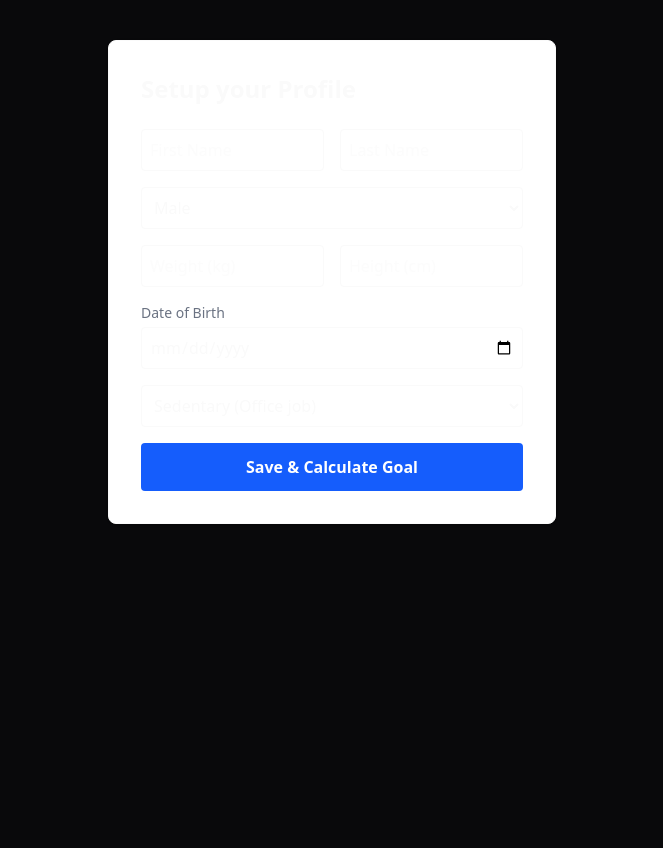
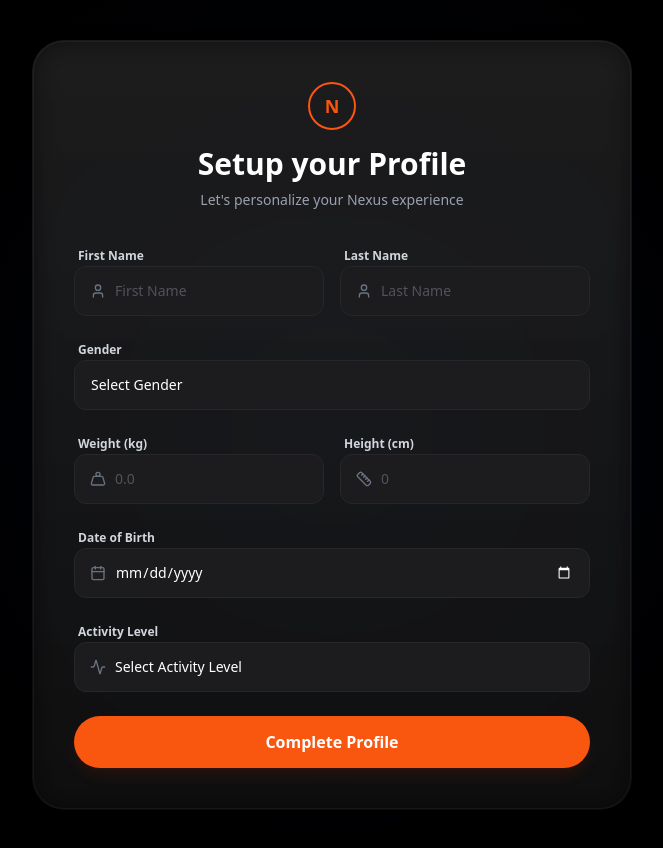
Before and after one commit to Taninwat-55/project2, a Next.js app in the folder frontend/: page /onboarding in a window 1280 px wide. Shown: the whole page, without its empty margins (308-971 px from the left). Before the commit the page ends 800 px from the top, so only its background shows below. Built offline with nearby package versions, Linux system fonts and the light colour scheme.

Commit message:
feat: fix onboarding process and middleware errors

```diff
--- a/frontend/app/actions/profile.ts
+++ b/frontend/app/actions/profile.ts
@@ -37,7 +37,20 @@ export async function updateProfile(data: ProfileData) {
     data.activityLevel as ActivityLevel
   );
 
-  const { error } = await supabase
+  console.log('[updateProfile] Attempting to update profile for user:', user.id);
+  console.log('[updateProfile] Data being sent:', {
+    first_name: data.firstName,
+    last_name: data.lastName,
+    gender: data.gender,
+    weight_kg: data.weight,
+    height_cm: data.height,
+    date_of_birth: data.dateOfBirth ? data.dateOfBirth : null,
+    activity_level: data.activityLevel,
+    daily_calorie_goal: calculatedGoal,
+    profile_completed: true,
+  });
+
+  const { error, count } = await supabase
     .from("profiles")
     .update({
       first_name: data.firstName,
@@ -56,7 +69,10 @@ export async function updateProfile(data: ProfileData) {
     })
     .eq("id", user.id);
 
+  console.log('[updateProfile] Update result - error:', error, 'count:', count);
+
   if (error) {
+    console.error('[updateProfile] Update failed:', error.message);
     return { success: false, error: error.message };
   }
 
--- a/frontend/app/components/OnboardingForm.tsx
+++ b/frontend/app/components/OnboardingForm.tsx
@@ -5,6 +5,7 @@ import { updateProfile } from "@/app/actions/profile";
 import { ActivityLevel, Gender } from "@/types/database";
 import { useRouter } from "next/navigation";
 import { useToast } from "@/app/components/ToastContext";
+import { User, Ruler, Weight, Calendar, Activity } from "lucide-react";
 
 export default function OnboardingForm() {
   const router = useRouter();
@@ -16,7 +17,7 @@ export default function OnboardingForm() {
     setLoading(true);
     const formData = new FormData(e.currentTarget);
 
-    const result = await updateProfile({
+    const profileData = {
       firstName: formData.get("firstName") as string,
       lastName: formData.get("lastName") as string,
       gender: formData.get("gender") as Gender,
@@ -24,95 +25,178 @@ export default function OnboardingForm() {
       height: parseFloat(formData.get("height") as string),
       dateOfBirth: formData.get("dateOfBirth") as string,
       activityLevel: formData.get("activityLevel") as ActivityLevel,
-    });
+    };
+
+    console.log("[OnboardingForm] Submitting profile data:", profileData);
+
+    const result = await updateProfile(profileData);
+
+    console.log("[OnboardingForm] updateProfile result:", result);
 
     if (result.success) {
       showToast("Profile saved successfully!", "success");
-      router.push("/dashboard"); // Go to dashboard after setup
+      // Force a full refresh to ensure middleware gets fresh session data
+      router.refresh();
+      // Small delay to ensure refresh completes before navigation
+      setTimeout(() => {
+        router.push("/dashboard");
+      }, 100);
     } else {
       showToast(result.error || "Failed to save profile", "error");
+      setLoading(false);
     }
-    setLoading(false);
   };
 
   return (
-    <div className="max-w-md mx-auto mt-10 bg-white dark:bg-black p-8 border rounded-lg shadow">
-      <h1 className="text-2xl font-bold mb-6">Setup your Profile</h1>
-      <form onSubmit={handleSubmit} className="flex flex-col gap-4">
+    <div className="min-h-screen bg-black text-white font-sans flex flex-col relative overflow-hidden">
+      {/* Background Overlay - matching login page style */}
+      <div className="absolute inset-0 z-0">
+        <div className="absolute inset-0 bg-[radial-gradient(circle_at_center,_var(--color-slate-900)_0%,_#000000_100%)] opacity-80 z-10"></div>
+        {/* Optional: Add the same gym image background if desired, or keep it clean */}
+        <div className="absolute inset-0 bg-black/60 z-10"></div>
+      </div>
+
+      <main className="relative z-20 flex-1 flex items-center justify-center px-4 w-full py-10">
+        <div className="w-full max-w-[600px] p-[1px] rounded-[32px] bg-gradient-to-b from-white/10 to-white/5 backdrop-blur-xl">
+          <div className="w-full h-full bg-black/40 rounded-[31px] p-8 md:p-10 border border-white/5 shadow-2xl backdrop-blur-md">
+
+            <div className="text-center mb-8">
+              <div className="w-12 h-12 rounded-full border-2 border-[var(--color-accent)] flex items-center justify-center text-[var(--color-accent)] font-bold text-lg mx-auto mb-4">
+                N
+              </div>
+              <h1 className="text-3xl font-bold text-white mb-2">Setup your Profile</h1>
+              <p className="text-gray-400 text-sm">Let&apos;s personalize your Nexus experience</p>
+            </div>
+
+            <form onSubmit={handleSubmit} className="space-y-5">
               <div className="grid grid-cols-2 gap-4">
+                <div className="space-y-1">
+                  <label className="text-xs font-semibold text-gray-300 ml-1">First Name</label>
+                  <div className="relative group">
+                    <User className="absolute left-4 top-1/2 -translate-y-1/2 text-gray-500 w-4 h-4 group-focus-within:text-[var(--color-accent)] transition-colors" />
                     <input
                       name="firstName"
                       placeholder="First Name"
                       required
-            className="border p-2 rounded"
+                      className="w-full bg-[#1c1c1e] text-white text-sm rounded-xl py-3.5 pl-10 pr-4 border border-zinc-800 outline-none focus:border-[var(--color-accent)] focus:ring-1 focus:ring-[var(--color-accent)] transition-all placeholder:text-zinc-600"
                     />
+                  </div>
+                </div>
+                <div className="space-y-1">
+                  <label className="text-xs font-semibold text-gray-300 ml-1">Last Name</label>
+                  <div className="relative group">
+                    <User className="absolute left-4 top-1/2 -translate-y-1/2 text-gray-500 w-4 h-4 group-focus-within:text-[var(--color-accent)] transition-colors" />
                     <input
                       name="lastName"
                       placeholder="Last Name"
                       required
-            className="border p-2 rounded"
+                      className="w-full bg-[#1c1c1e] text-white text-sm rounded-xl py-3.5 pl-10 pr-4 border border-zinc-800 outline-none focus:border-[var(--color-accent)] focus:ring-1 focus:ring-[var(--color-accent)] transition-all placeholder:text-zinc-600"
                     />
                   </div>
+                </div>
+              </div>
 
+              <div className="space-y-1">
+                <label className="text-xs font-semibold text-gray-300 ml-1">Gender</label>
+                <div className="relative group">
+                  <input className="hidden" /> {/* Spacer or fix if needed, but select should be fine */}
                   <select
                     name="gender"
-          className="border p-2 rounded bg-transparent"
+                    className="w-full bg-[#1c1c1e] text-white text-sm rounded-xl py-3.5 px-4 border border-zinc-800 outline-none focus:border-[var(--color-accent)] focus:ring-1 focus:ring-[var(--color-accent)] transition-all appearance-none cursor-pointer"
                     required
                   >
+                    <option value="" disabled selected>Select Gender</option>
                     <option value="male">Male</option>
                     <option value="female">Female</option>
+                    <option value="other">Other</option>
                   </select>
+                  {/* Custom arrow could be added here but defaulting for now */}
+                </div>
+              </div>
 
               <div className="grid grid-cols-2 gap-4">
+                <div className="space-y-1">
+                  <label className="text-xs font-semibold text-gray-300 ml-1">Weight (kg)</label>
+                  <div className="relative group">
+                    <Weight className="absolute left-4 top-1/2 -translate-y-1/2 text-gray-500 w-4 h-4 group-focus-within:text-[var(--color-accent)] transition-colors" />
                     <input
                       name="weight"
                       type="number"
                       step="0.1"
-            placeholder="Weight (kg)"
+                      placeholder="0.0"
                       required
-            className="border p-2 rounded"
+                      className="w-full bg-[#1c1c1e] text-white text-sm rounded-xl py-3.5 pl-10 pr-4 border border-zinc-800 outline-none focus:border-[var(--color-accent)] focus:ring-1 focus:ring-[var(--color-accent)] transition-all placeholder:text-zinc-600"
                     />
+                  </div>
+                </div>
+                <div className="space-y-1">
+                  <label className="text-xs font-semibold text-gray-300 ml-1">Height (cm)</label>
+                  <div className="relative group">
+                    <Ruler className="absolute left-4 top-1/2 -translate-y-1/2 text-gray-500 w-4 h-4 group-focus-within:text-[var(--color-accent)] transition-colors" />
                     <input
                       name="height"
                       type="number"
-            placeholder="Height (cm)"
+                      placeholder="0"
                       required
-            className="border p-2 rounded"
+                      className="w-full bg-[#1c1c1e] text-white text-sm rounded-xl py-3.5 pl-10 pr-4 border border-zinc-800 outline-none focus:border-[var(--color-accent)] focus:ring-1 focus:ring-[var(--color-accent)] transition-all placeholder:text-zinc-600"
                     />
                   </div>
+                </div>
+              </div>
 
-        <div className="flex flex-col gap-1">
-          <label className="text-sm text-gray-500">Date of Birth</label>
+              <div className="space-y-1">
+                <label className="text-xs font-semibold text-gray-300 ml-1">Date of Birth</label>
+                <div className="relative group">
+                  <Calendar className="absolute left-4 top-1/2 -translate-y-1/2 text-gray-500 w-4 h-4 group-focus-within:text-[var(--color-accent)] transition-colors" />
                   <input
                     name="dateOfBirth"
                     type="date"
                     required
-            className="border p-2 rounded"
+                    className="w-full bg-[#1c1c1e] text-white text-sm rounded-xl py-3.5 pl-10 pr-4 border border-zinc-800 outline-none focus:border-[var(--color-accent)] focus:ring-1 focus:ring-[var(--color-accent)] transition-all placeholder:text-zinc-600 [color-scheme:dark]"
                   />
                 </div>
+              </div>
 
+              <div className="space-y-1">
+                <label className="text-xs font-semibold text-gray-300 ml-1">Activity Level</label>
+                <div className="relative group">
+                  <Activity className="absolute left-4 top-1/2 -translate-y-1/2 text-gray-500 w-4 h-4 group-focus-within:text-[var(--color-accent)] transition-colors" />
                   <select
                     name="activityLevel"
-          className="border p-2 rounded bg-transparent"
+                    className="w-full bg-[#1c1c1e] text-white text-sm rounded-xl py-3.5 pl-10 pr-4 border border-zinc-800 outline-none focus:border-[var(--color-accent)] focus:ring-1 focus:ring-[var(--color-accent)] transition-all appearance-none cursor-pointer"
                     required
                   >
+                    <option value="" disabled selected>Select Activity Level</option>
                     <option value="sedentary">Sedentary (Office job)</option>
                     <option value="lightly_active">Lightly Active (1-3 days/week)</option>
-          <option value="moderately_active">
-            Moderately Active (3-5 days/week)
-          </option>
+                    <option value="moderately_active">Moderately Active (3-5 days/week)</option>
                     <option value="very_active">Very Active (6-7 days/week)</option>
                     <option value="extra_active">Extra Active (Physical job)</option>
                   </select>
+                </div>
+              </div>
 
               <button
                 type="submit"
                 disabled={loading}
-          className="bg-blue-600 text-white p-3 rounded font-bold hover:bg-blue-700"
+                className="w-full bg-[var(--color-accent)] text-white font-bold py-3.5 rounded-full hover:bg-orange-600 transition-colors shadow-lg shadow-orange-900/20 active:scale-[0.98] flex items-center justify-center gap-2 mt-6 disabled:opacity-70 disabled:cursor-not-allowed"
               >
-          {loading ? "Calculating Goal..." : "Save & Calculate Goal"}
+                {loading ? (
+                  <span className="flex items-center gap-2">
+                    <svg className="animate-spin h-4 w-4 text-white" xmlns="http://www.w3.org/2000/svg" fill="none" viewBox="0 0 24 24">
+                      <circle className="opacity-25" cx="12" cy="12" r="10" stroke="currentColor" strokeWidth="4"></circle>
+                      <path className="opacity-75" fill="currentColor" d="M4 12a8 8 0 018-8V0C5.373 0 0 5.373 0 12h4zm2 5.291A7.962 7.962 0 014 12H0c0 3.042 1.135 5.824 3 7.938l3-2.647z"></path>
+                    </svg>
+                    Processing...
+                  </span>
+                ) : (
+                  "Complete Profile"
+                )}
               </button>
             </form>
           </div>
+        </div>
+      </main>
+    </div>
   );
 }
--- a/frontend/middleware.ts
+++ b/frontend/middleware.ts
@@ -11,8 +11,8 @@ export async function middleware(request: NextRequest) {
     const isOnboardingPage = pathname.startsWith('/onboarding')
 
     // If no user and trying to access protected routes, redirect to login
-    // Preserve the original URL so user can be redirected back after login
-    if (!user) {
+    // Skip redirect if already on auth pages (login/signup) to prevent infinite loop
+    if (!user && !isAuthPage) {
         const url = request.nextUrl.clone()
         url.pathname = '/login'
         url.searchParams.set('redirectTo', request.nextUrl.pathname)
--- a/frontend/utils/supabase/middleware.ts
+++ b/frontend/utils/supabase/middleware.ts
@@ -57,20 +57,24 @@ export async function updateSession(request: NextRequest) {
         if (typeof cachedStatus === 'boolean') {
             // Use cached value from user metadata
             profileCompleted = cachedStatus
+            console.log('[Middleware] Using cached profile_completed from metadata:', cachedStatus)
         } else {
             // Fallback: query database only if not in metadata
-            // Log this to monitor cache effectiveness
-            if (process.env.NODE_ENV === 'development') {
-                console.log('Profile completion status not in metadata, querying database');
-            }
+            console.log('[Middleware] Profile completion status not in metadata, querying database for user:', user.id)
 
-            const { data: profile } = await supabase
+            const { data: profile, error: profileError } = await supabase
                 .from('profiles')
                 .select('profile_completed')
                 .eq('id', user.id)
                 .single()
 
+            if (profileError) {
+                console.error('[Middleware] Error fetching profile:', profileError.message)
+            }
+
+            console.log('[Middleware] Database profile result:', profile)
             profileCompleted = profile?.profile_completed ?? false
+            console.log('[Middleware] Final profileCompleted value:', profileCompleted)
         }
     }
 
```
Lines whose indentation alone changed are shown as unchanged.
